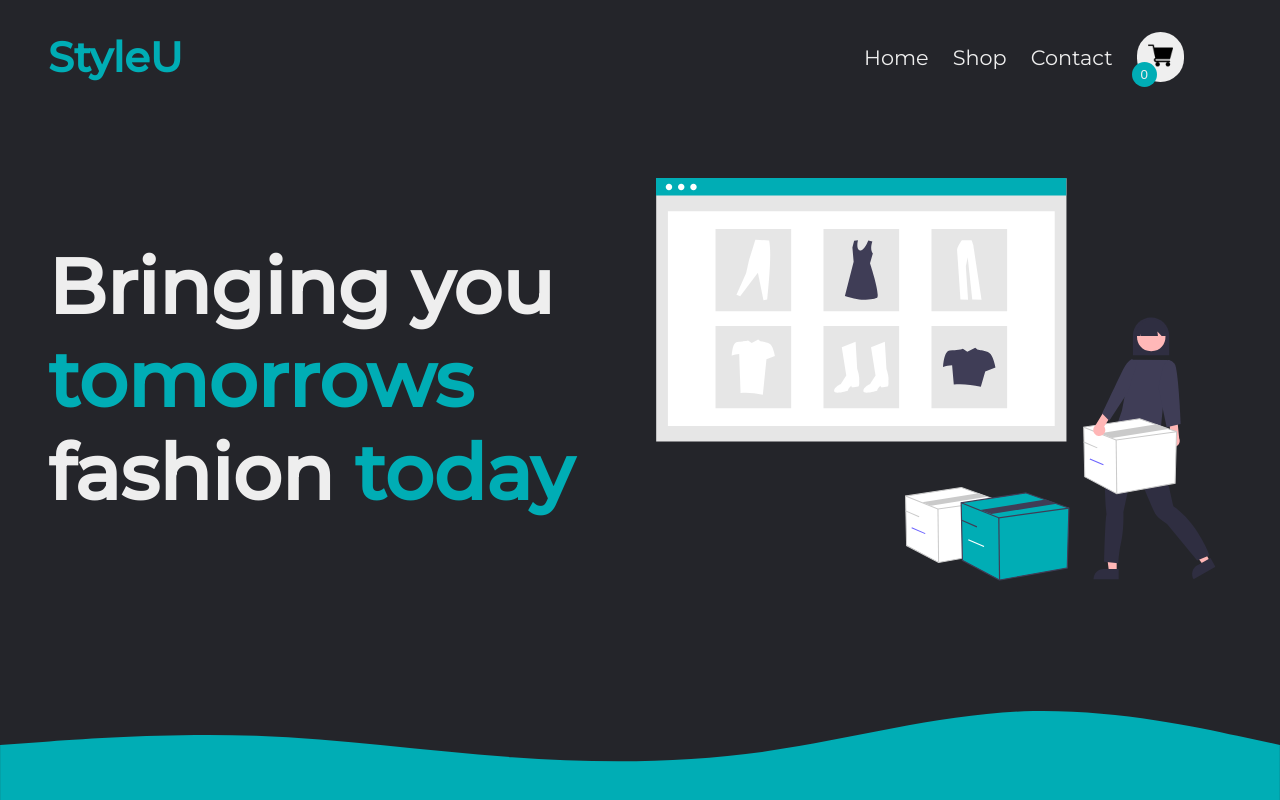
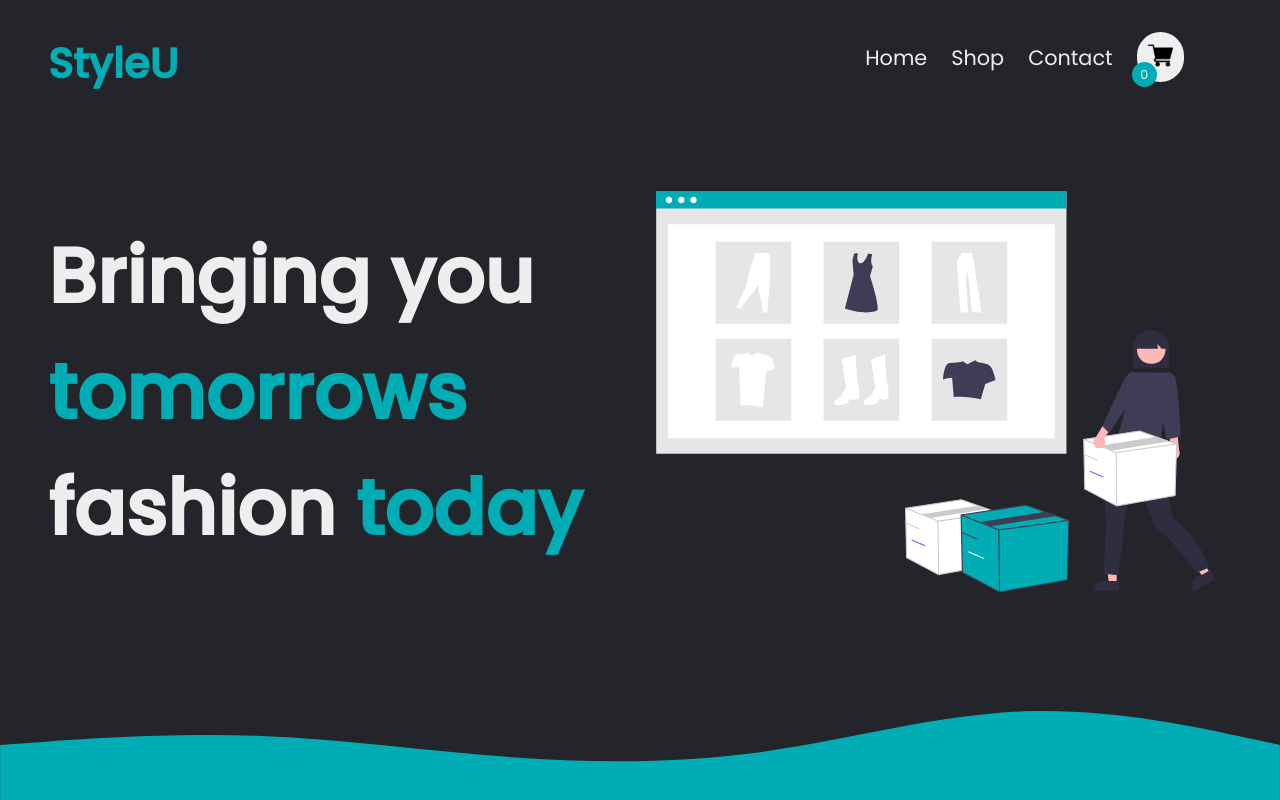
Before and after one commit to mirza-adnan/shopping-cart, a React (Create React App) app: page / in a window 1280 px wide. Built offline with nearby package versions, Linux system fonts and the light colour scheme.

Commit message:
changed font

```diff
--- a/public/index.html
+++ b/public/index.html
@@ -13,7 +13,7 @@
   <link rel="manifest" href="%PUBLIC_URL%/manifest.json" />
   <link rel="preconnect" href="https://fonts.googleapis.com">
   <link rel="preconnect" href="https://fonts.gstatic.com" crossorigin>
-  <link href="https://fonts.googleapis.com/css2?family=Montserrat:wght@400;500&display=swap" rel="stylesheet">
+  <link href="https://fonts.googleapis.com/css2?family=Poppins:wght@400;500&display=swap" rel="stylesheet">
   <link rel="stylesheet" href="https://cdnjs.cloudflare.com/ajax/libs/font-awesome/5.15.3/css/all.min.css"
     integrity="sha512-iBBXm8fW90+nuLcSKlbmrPcLa0OT92xO1BIsZ+ywDWZCvqsWgccV3gFoRBv0z+8dLJgyAHIhR35VZc2oM/gI1w=="
     crossorigin="anonymous" referrerpolicy="no-referrer" />
--- a/src/components/styles/GlobalStyle.style.js
+++ b/src/components/styles/GlobalStyle.style.js
@@ -19,7 +19,7 @@
 
     body {
         height: 100%;
-        font-family: "Montserrat", sans-serif;
+        font-family: "Poppins", sans-serif;
         background-color: var(--clr-primary);
         color: var(--clr-text);
     }
```
